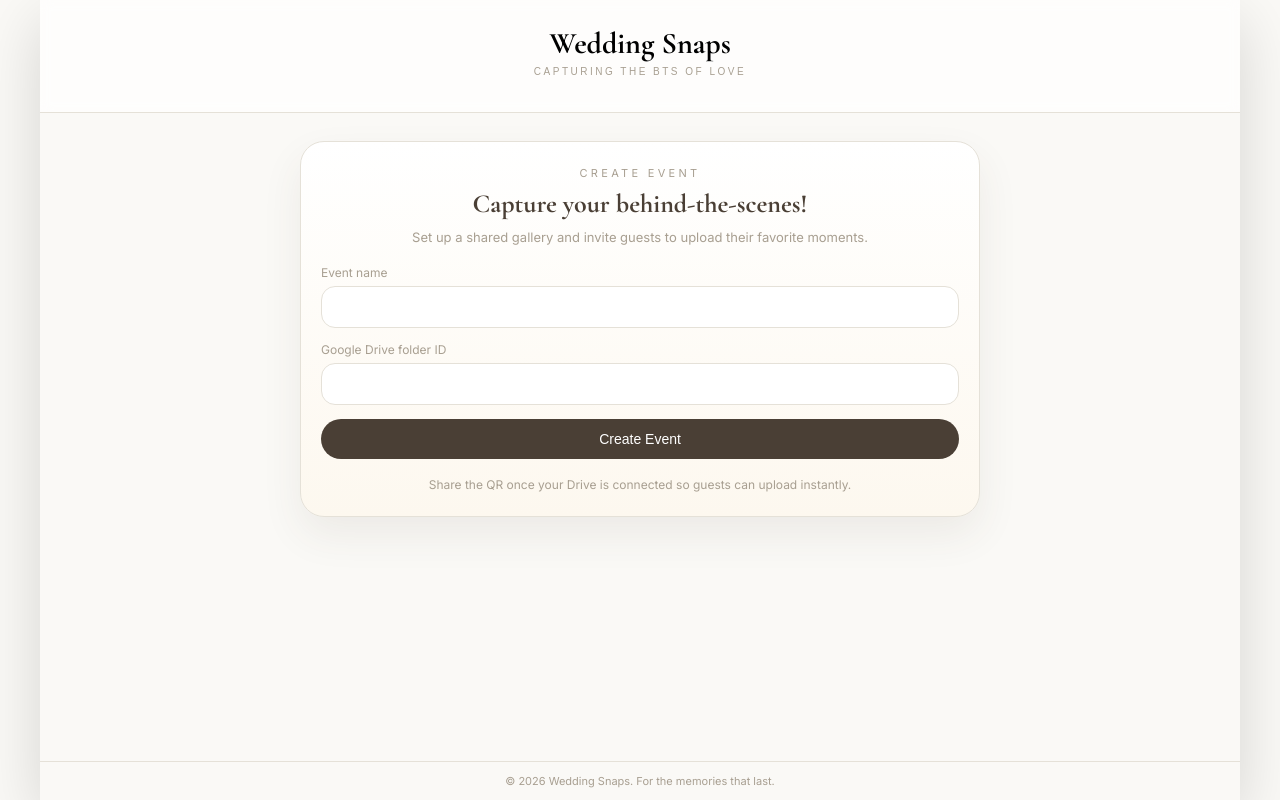
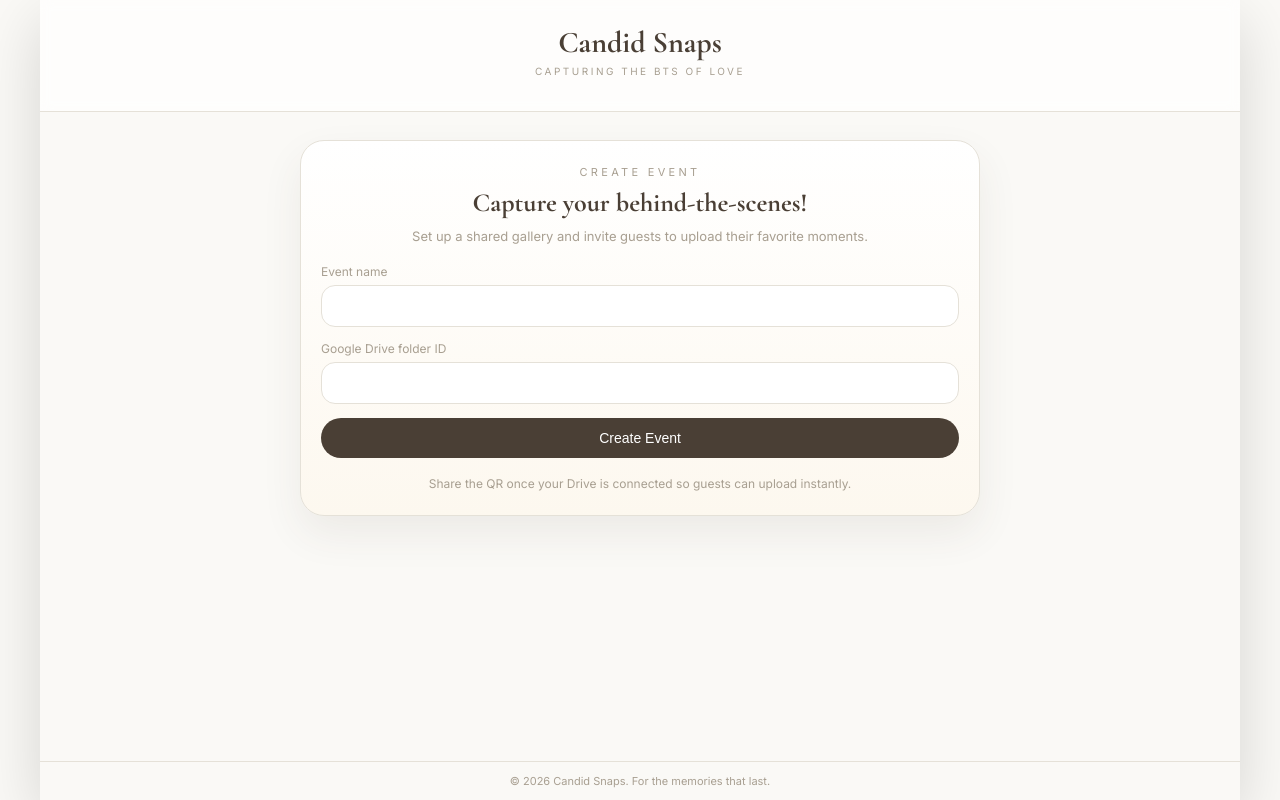
Before and after one commit to demosthenesd/wedding-snaps-v2, a React (Vite) app in the folder frontend/: page / in a window 1280 px wide. Built offline with nearby package versions, Linux system fonts and the light colour scheme; no server answers.

Commit message:
renamed to Candid snaps

```diff
--- a/frontend/src/components/Layout.jsx
+++ b/frontend/src/components/Layout.jsx
@@ -1,21 +1,17 @@
 export default function Layout({ children }) {
-  const goHome = () => {
-    window.location.href = "/";
-  };
-
   return (
     <div className="album">
       <header className="album-header">
-        <button className="brand" onClick={goHome} type="button">
-          <h1 className="brand-title">Wedding Snaps</h1>
+        <div className="brand">
+          <h1 className="brand-title">Candid Snaps</h1>
           <p className="brand-subtitle">Capturing the BTS of Love</p>
-        </button>
+        </div>
       </header>
 
       <main className="album-content">{children}</main>
 
       <footer className="album-footer">
-        © 2026 Wedding Snaps. For the memories that last.
+        © 2026 Candid Snaps. For the memories that last.
       </footer>
     </div>
   );
--- a/frontend/src/styles.css
+++ b/frontend/src/styles.css
@@ -63,7 +63,12 @@ body {
 .brand {
   background: none;
   border: none;
-  cursor: pointer;
+  cursor: default;
+}
+
+.brand-title,
+.brand-subtitle {
+  pointer-events: none;
 }
 
 .brand-title {
```
Also changed, not shown: 1 other file (tests, documents, lock files or other folders).
